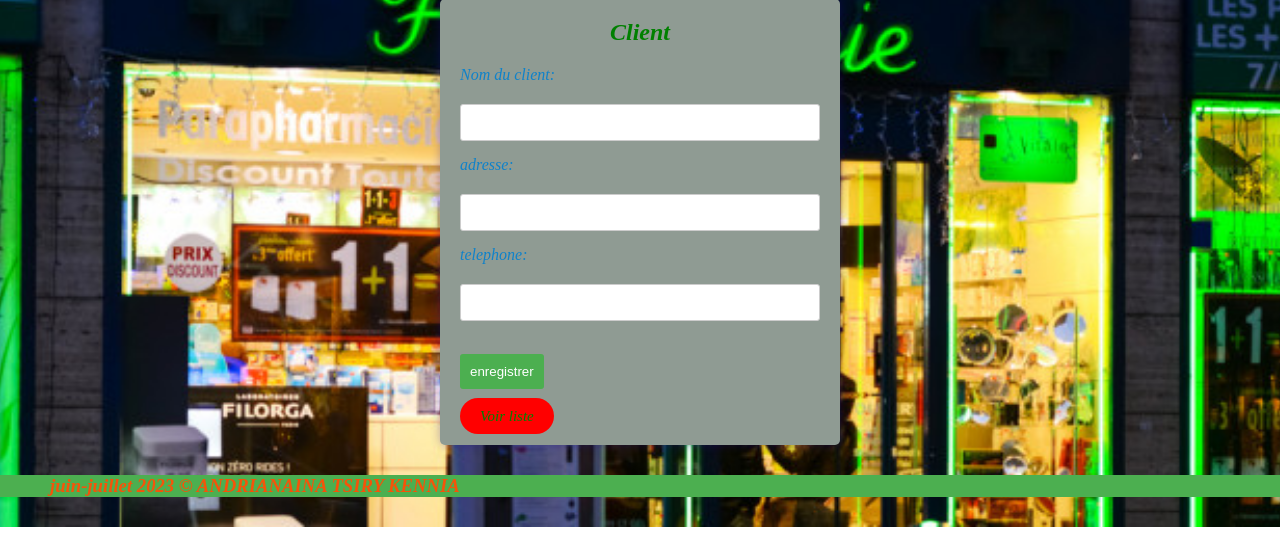
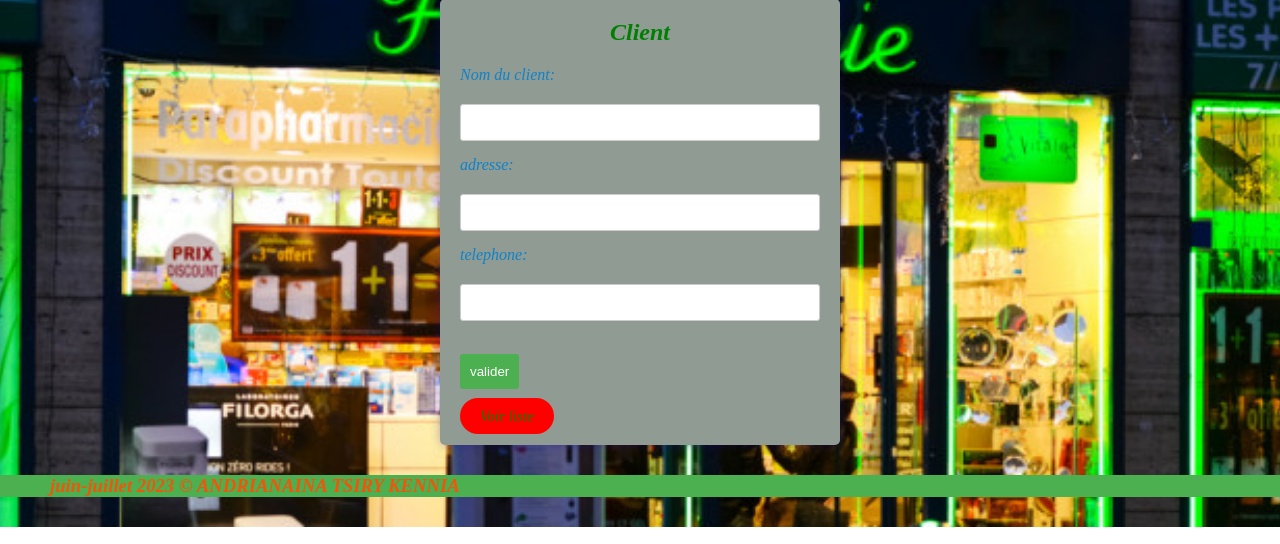
Before and after one commit to kenbrawn/gestion_pharmacie, a PHP site: page /accueil/accueil.php in a window 1280 px wide. Shown: the part 136-680 px from the top of the page. Run offline with PHP 8.4, Linux system fonts and the light colour scheme; data that the repository does not hold is empty.

Commit message:
Update accueil.php

```diff
--- a/accueil/accueil.php
+++ b/accueil/accueil.php
@@ -49,7 +49,7 @@ $nomUtilisateur = $_SESSION['nom_utilisateur'];
             <label for="telephone">telephone:</label>
 			<input type="number" id="telephone" name="telephone" required><br><br>
 
-			<input type="submit" value="enregistrer"><br><br>
+			<input type="submit" value="valider"><br><br>
 			<a href="../client/client.php" class="voir_liste" style="color:green;font-size: 15px;background-color:red;margin-bottom:10px">Voir liste</a>
 		</form>
         <div >
@@ -70,14 +70,18 @@ $nomUtilisateur = $_SESSION['nom_utilisateur'];
 			<input type="text" id="designation" name="designation" required>
             <label for="prix_medicament">Prix du medicament :</label>
 			<input type="int" id="prix_medicament" name="prix_medicament" required>
+			<label for="nom_fournisseur">Nom fournisseur :</label>
+			<input type="text" id="nom_fournisseur" name="nom_fournisseur">
 			<label for="quantite_stock">Quantite des stocks :</label>
-			<input type="int" id="quantite_stock" name="quantite_stock" required>
+			<input type="int" id="quantite_stock" name="quantite_stock" >
 			<label for="date_ajout">Date d'ajout :</label>
 			<input type="date" id="date_ajout" name="date_ajout" required>
 			<label for="date_peremption">Date de peremption :</label>
-			<input type="date" id="date_peremption" name="date_peremption" required>
-			<input type="submit" value="Register">
-			<a href="../medicament/ajout_medicament.php" style="color:green;font-size: 15px;background-color:red;margin-bottom:10px">Voir liste</a>
+			<input type="date" id="date_peremption" name="date_peremption" >
+			<input type="submit" value="valider">
+			<a href="../medicament/ajout_medicament.php" style="color:green;font-size: 15px;background-color:red;margin-bottom:10px">Voir liste</a><br><br>
+			<a href="../medicament/perimes.php" style="color:white;font-size: 15px;background-color:green;margin-bottom:30px">medicaments perimes aujourd'hui</a><br<<br><br><br>
+			<a href="../medicament/enstock.php" style="color:white;font-size: 15px;background-color:blue;margin-bottom:100px">medicaments  stock</a>
 		</form>
 	</div>
   <div class="form-container hidden" id="ajoutfournisseur-form">
@@ -90,7 +94,7 @@ $nomUtilisateur = $_SESSION['nom_utilisateur'];
     		<label for="date_creation">Date de creation :</label>
       		<input type="date" id="date_creation" name="date_creation" required><br><br>
 
-			<input type="submit" value="enregistrer"><br><br>
+			<input type="submit" value="valider"><br><br>
 			<a href="../fournisseurs/fournisseur.php"  style="color:green;font-size: 15px;background-color:red;margin-bottom:10px">Voir liste</a>
 		</form>
 	</div>
@@ -103,7 +107,7 @@ $nomUtilisateur = $_SESSION['nom_utilisateur'];
 			<input type="int" name="prix_unitaire"><br>
 			<label for="quantite_vendu">Quantite vendu:</label>
 			<input type="int" name="quantite_vendu"><br><br>
-			<input type="submit" value="Register"><br><br>
+			<input type="submit" value="valider"><br><br>
 			<a href="../vente/vente.php" style="color:green;font-size: 15px;background-color:red;margin-bottom:10px">Voir liste</a>
 		</form>
 	</div>
@@ -120,7 +124,7 @@ $nomUtilisateur = $_SESSION['nom_utilisateur'];
 			<input type="int" id="quantite_cmd" name="quantite_cmd" required>
 			<label for="prix_vente">Prix de vente :</label>
 			<input type="int" id="prix_vente" name="prix_vente" required>
-			<input type="submit" value="Register"><br><br>
+			<input type="submit" value="valider"><br><br>
 			<a href="../commande/commande.php" style="color:green;font-size: 15px;background-color:red;margin-bottom:10px">Voir liste</a>
 		</form>
 	</div>
@@ -200,7 +204,7 @@ function logout() {
   sessionStorage.clear();
 
   // Rediriger l'utilisateur vers la page de connexion (ou une autre page de votre choix)
-  window.location.href = "../formulaire/inscription.php";
+  window.location.href = "../index.php";
   exit;
 }
 
```
